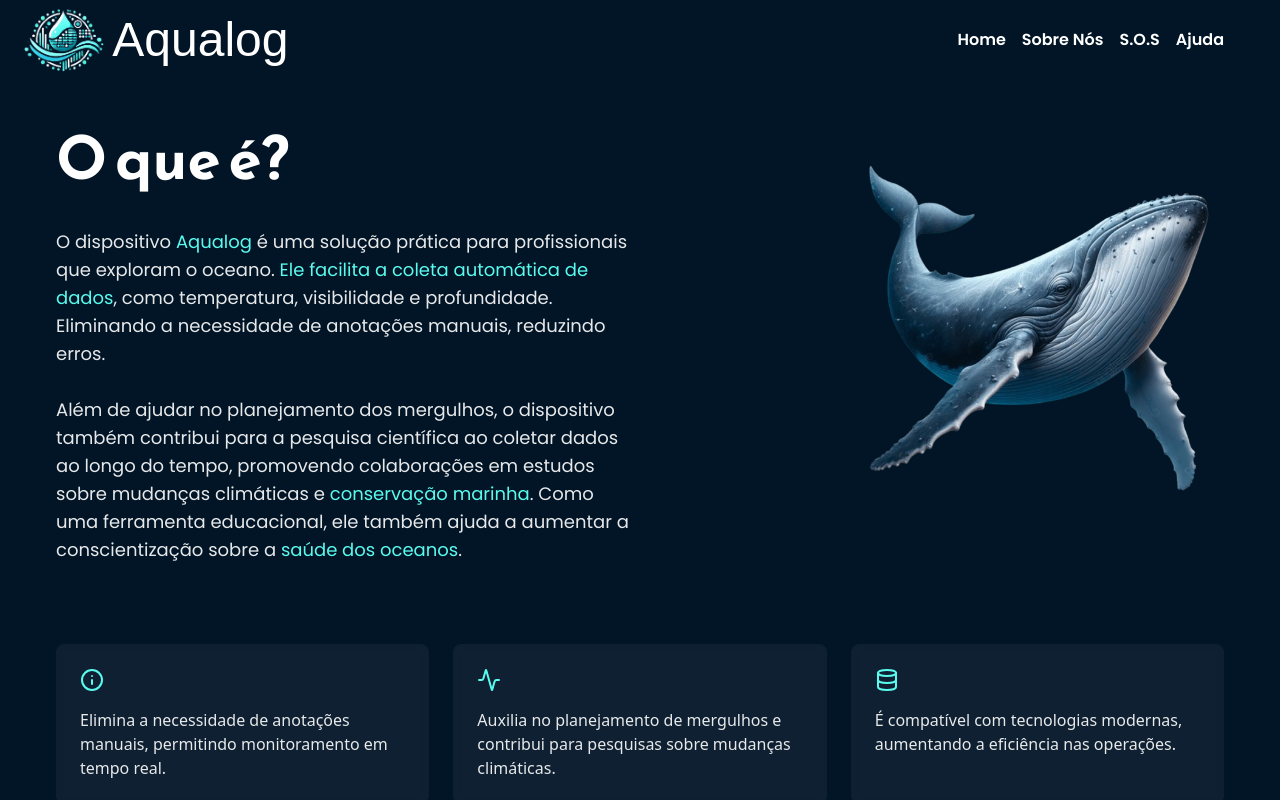
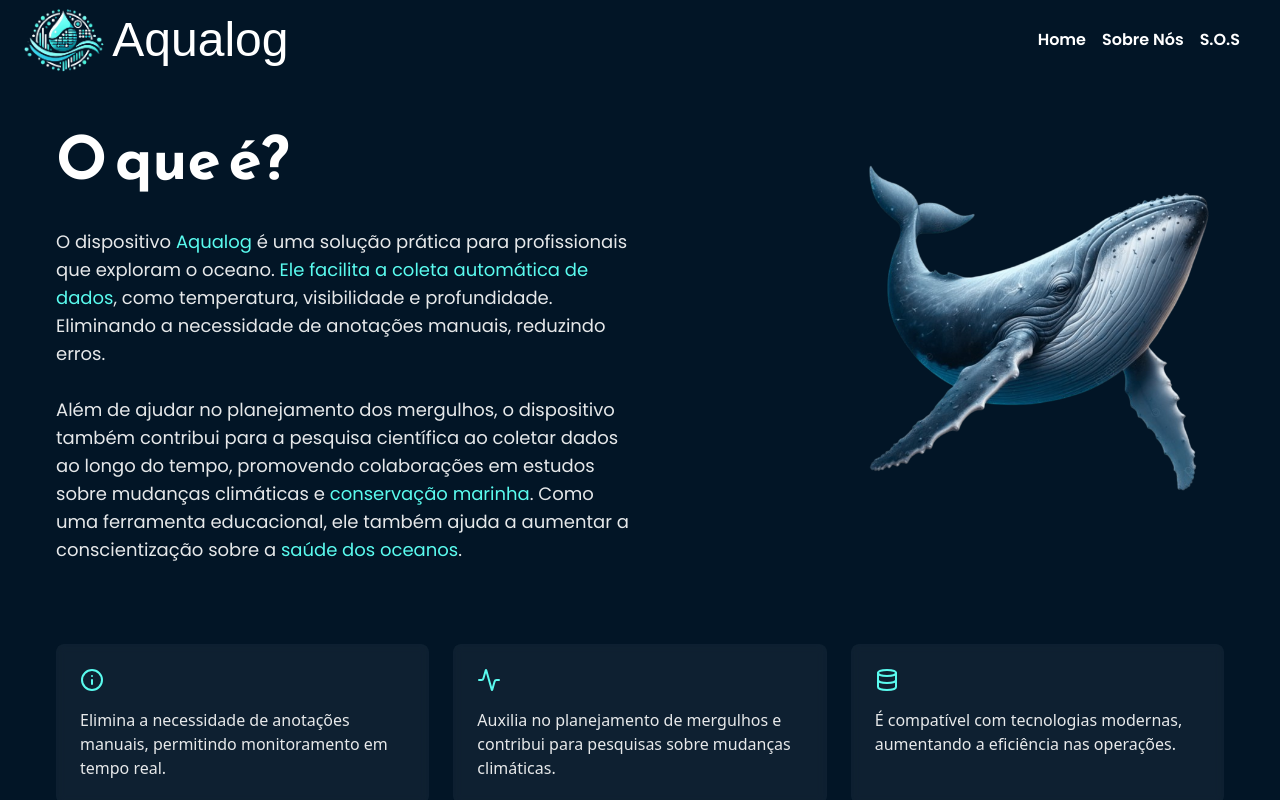
Before and after one commit to Vinigavaa/aqualog, a React (Vite) app: page / in a window 1280 px wide. Shown: the top 800 px of the page. Built offline with nearby package versions, Linux system fonts and the light colour scheme; a web font is replaced by a local one.

Commit message:
remove page: ajuda

```diff
--- a/src/components/Navigation.jsx
+++ b/src/components/Navigation.jsx
@@ -79,8 +79,7 @@ const Navigation = () => {
           <ul className="hidden md:flex items-center text-white font-poppins font-semibold">
             <NavigationLink to="/" onClick={closeMenu}>Home</NavigationLink>
             <NavigationLink to="/sobre" onClick={closeMenu}>Sobre Nós</NavigationLink>
-            <NavigationLink to="/sos" onClick={closeMenu}>S.O.S</NavigationLink>
-            <NavigationLink to="/ajuda" onClick={closeMenu} className="mr-12">Ajuda</NavigationLink>
+            <NavigationLink to="/sos" className='mr-8' onClick={closeMenu}>S.O.S</NavigationLink>
           </ul>
 
           {/* Menu Mobile */}
@@ -106,11 +105,6 @@ const Navigation = () => {
                       S.O.S
                     </Link>
                   </li>
-                  <li className="w-full">
-                    <Link to="/ajuda" onClick={closeMenu} className="py-3 px-6 block w-full hover:bg-cyan/20">
-                      Ajuda
-                    </Link>
-                  </li>
                 </ul>
               </div>
             </div>
```
